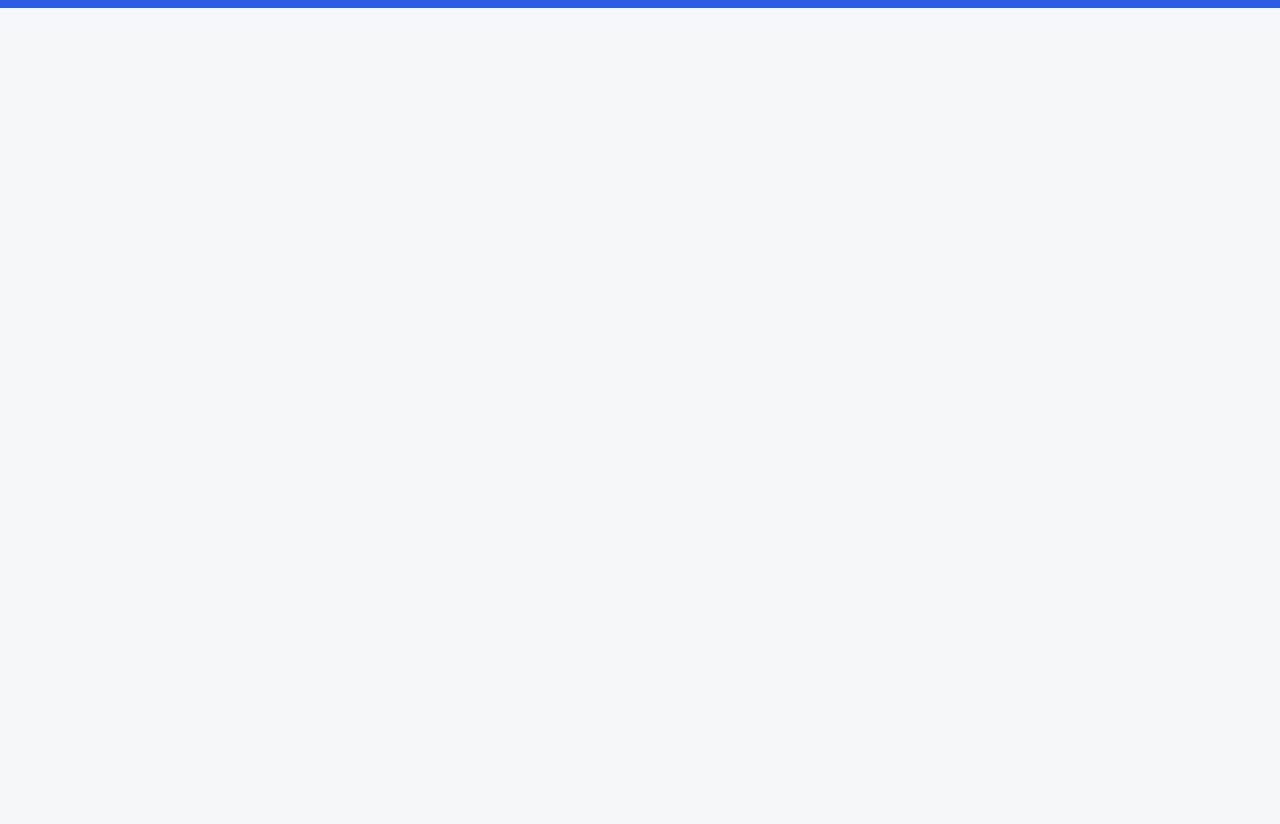
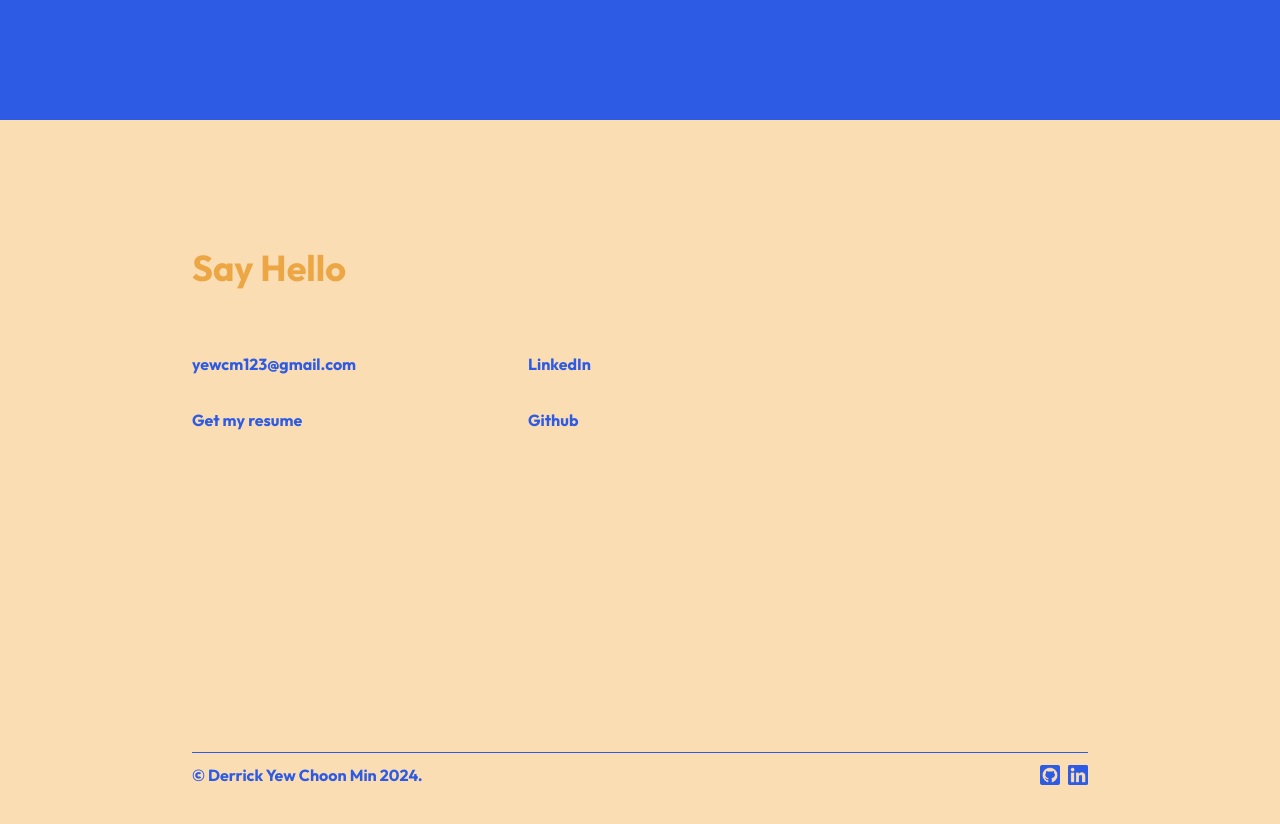
Before and after one commit to DerrickYewBytes/DerrickYewBytes.github.io, a React (Vite) app: page / in a window 1280 px wide. Shown: the part 1440-2264 px from the top of the page. Before the commit the page ends 1448 px from the top, so only its background shows below. Built offline with nearby package versions, Linux system fonts and the light colour scheme.

Commit message:
added Contact Me page

```diff
--- a/src/App.tsx
+++ b/src/App.tsx
@@ -12,8 +12,8 @@ function App() {
     <>
       <Hero screenSize={windowDimension} />
       <About />
-      {/* <Experience />
-      <ContactMe /> */}
+      {/* <Experience /> */}
+      <ContactMe />
     </>
   );
 }
--- a/src/pages/ContactMe.tsx
+++ b/src/pages/ContactMe.tsx
@@ -1,11 +1,43 @@
-import React from 'react'
+import GithubLogo from "../assets/github-filled.png";
+import LinkedinLogo from "../assets/linkedin-filled.png";
+import { GITHUB_URL, LINKEDIN_URL } from "../constants/links";
 
-type Props = {}
+type Props = {};
 
 const ContactMe = (props: Props) => {
+  function handleClick(link: string) {
+    window.open(link, "_blank");
+  }
   return (
-    <div>ContactMe</div>
-  )
-}
+    <>
+      <div id="contact" className="central-content">
+        <div className="content">
+          <h1>Say Hello</h1>
+          <section className="contact-links">
+            <div className="row">
+              <a onClick={() => handleClick("www.google.com")}>
+                yewcm123@gmail.com
+              </a>
+              <a onClick={() => handleClick("www.google.com")}>Get my resume</a>
+            </div>
+            <div className="row">
+              <a onClick={() => handleClick(LINKEDIN_URL)}>LinkedIn</a>
+              <a onClick={() => handleClick(GITHUB_URL)}>Github</a>
+            </div>
+            <div />
+          </section>
+          <hr />
+          <div className="footer">
+            <p>© Derrick Yew Choon Min 2024.</p>
+            <div className="footer-social">
+              <img src={GithubLogo} />
+              <img src={LinkedinLogo} />
+            </div>
+          </div>
+        </div>
+      </div>
+    </>
+  );
+};
 
-export default ContactMe
+export default ContactMe;
--- a/src/styles/index.css
+++ b/src/styles/index.css
@@ -58,6 +58,14 @@ hr {
   --baby-powder: #f5f7f9;
 
   background-color: var(--baby-powder);
+}
+
+h1 {
+  @apply text-4xl font-bold mb-16;
+}
+
+h2 {
+  @apply text-2xl mb-12;
 }
 
 .central-content {
@@ -161,12 +169,12 @@ hr {
   @apply bg-blue-deep;
 
   .content {
-    @apply  pt-32 pb-20;
+    @apply pt-32 pb-20;
   }
 
   @media (min-width: 1268px) {
     .content {
-      @apply pb-48
+      @apply pb-48;
     }
   }
   h1,
@@ -174,12 +182,8 @@ hr {
     @apply text-babyPowder;
   }
 
-  h1 {
-    @apply text-4xl font-bold mb-16;
-  }
-
   h2 {
-    @apply mb-12 text-2xl text-sands-dark;
+    @apply text-sands-dark;
   }
 
   p {
@@ -194,3 +198,53 @@ hr {
     }
   }
 }
+
+#contact {
+  @apply bg-sands-light;
+  .content {
+    @apply pt-48 pb-20;
+  }
+
+  @media (min-width: 1268px) {
+    .content {
+      @apply pt-32 pb-48;
+    }
+  }
+
+  h1 {
+    @apply text-sands-dark;
+  }
+
+  p {
+    @apply text-blue-deep font-bold;
+  }
+
+  .contact-links {
+    @apply flex justify-between flex-wrap w-9/12 mb-56;
+    .row {
+      @apply flex flex-col gap-8 mb-8 min-w-48;
+
+      a {
+        @apply text-blue-deep font-bold;
+        &:hover {
+          @apply underline cursor-pointer;
+        }
+      }
+    }
+  }
+  hr {
+    @apply bg-blue-deep mt-72;
+    height: 1px;
+    border: 0;
+  }
+
+  .footer {
+    @apply flex justify-between mt-2.5;
+    .footer-social {
+      @apply flex gap-2 items-center;
+      img {
+        @apply w-5 h-5;
+      }
+    }
+  }
+}
```
Also changed, not shown: src/styles/output.css (+1 -1 lines), src/assets/github-filled.png (added), src/assets/linkedin-filled.png (added).
